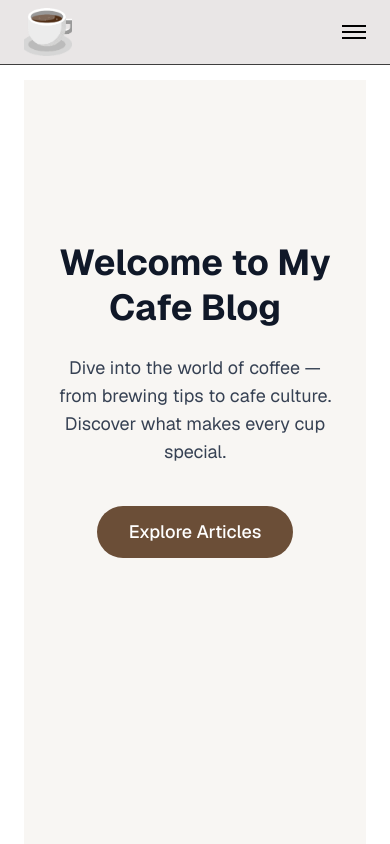
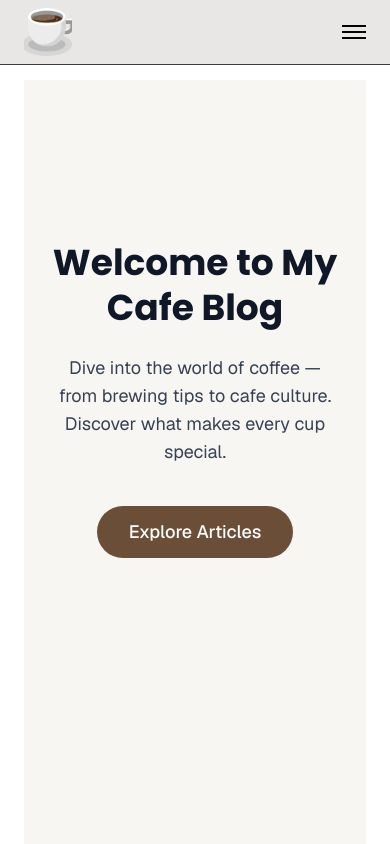
Before and after one commit to PhanFiction/cafe_blog_frontend, a Next.js app: page / in a window 390 px wide. Shown: the top 844 px of the page. Built offline with nearby package versions, Linux system fonts and the light colour scheme; grey boxes are pictures that could not be loaded.

Commit message:
Updated css in app component

```diff
--- a/app/page.tsx
+++ b/app/page.tsx
@@ -21,12 +21,12 @@
 
 export default function Home() {
   return (
-    <main className="font-sans">
+    <main className="">
       {/* ===== Hero Section ===== */}
       <section className="flex flex-col md:flex-row items-center justify-between min-h-screen bg-[#f8f6f3] px-6 md:px-16 lg:px-24 py-16 md:py-0">
         {/* Left side — text content */}
         <div className="flex-1 text-center md:text-left space-y-6">
-          <h1 className="text-4xl sm:text-5xl lg:text-6xl font-bold leading-tight text-gray-900 mt-24 md:mt-0">
+          <h1 className="text-4xl sm:text-5xl lg:text-6xl font-bold font-poppins leading-tight text-gray-900 mt-24 md:mt-0">
             Welcome to My Cafe Blog
           </h1>
           <p className="text-lg text-gray-700 max-w-md mx-auto md:mx-0">
```
